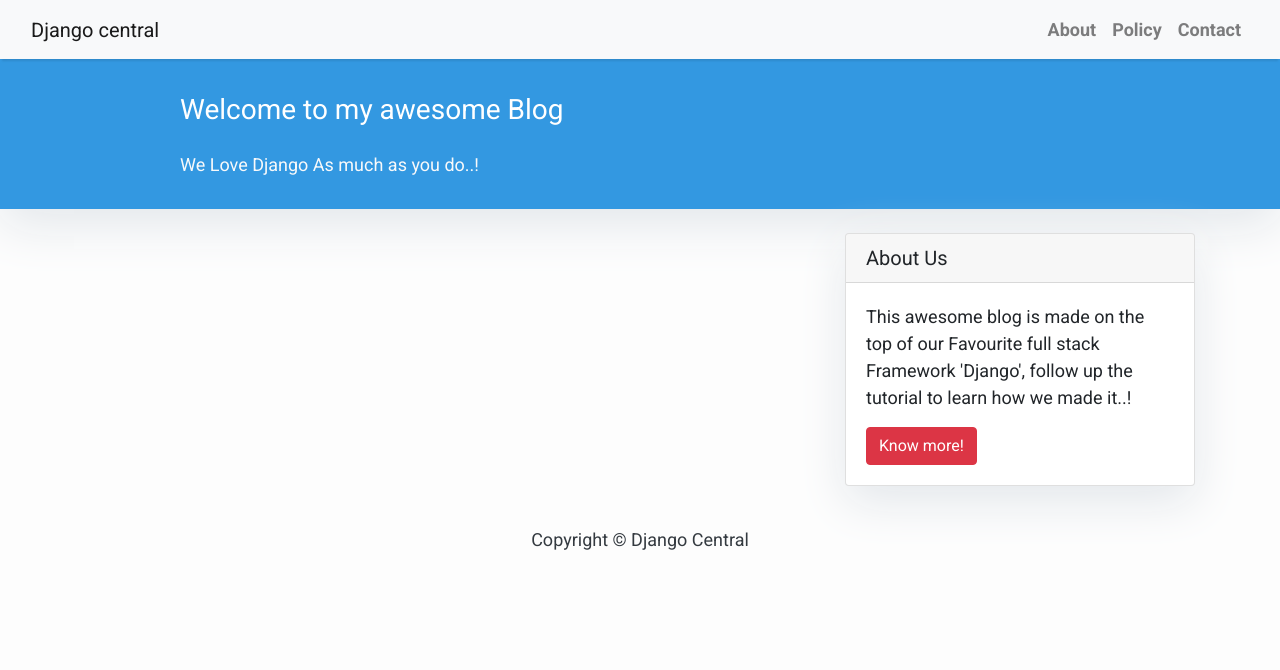
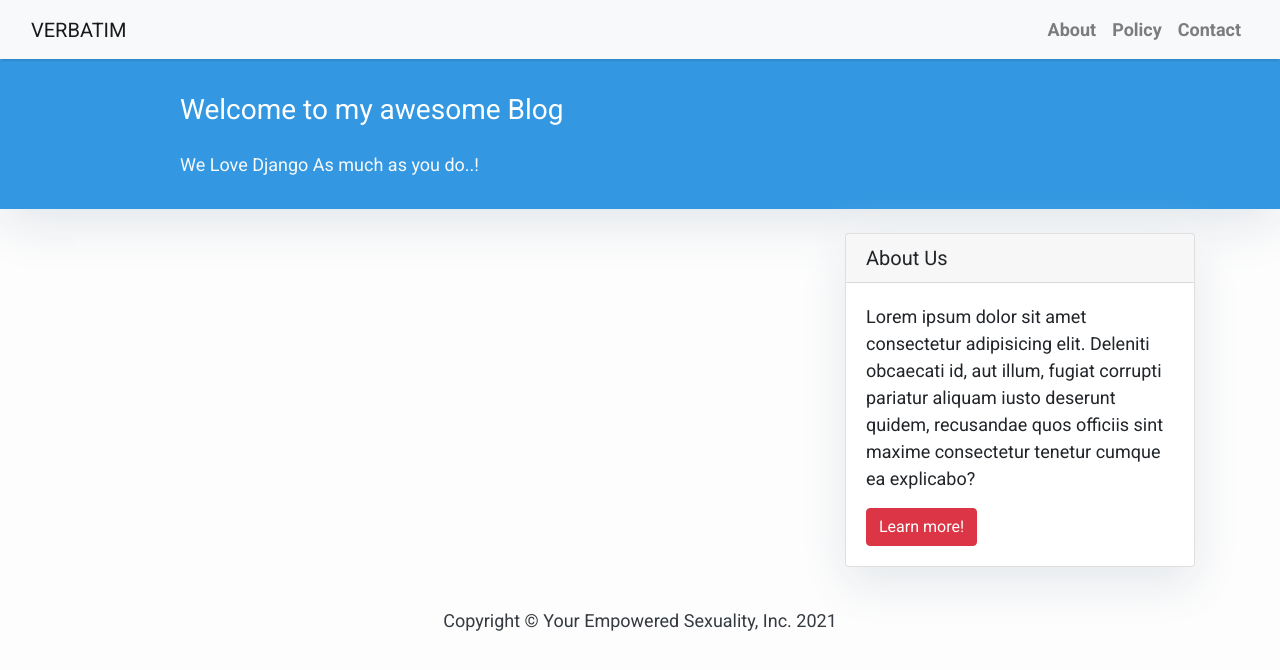
Before and after one commit to nataliesmyth/verbatim, a Django app: template verbatim/templates/index.html in a window 1280 px wide. Shown: the top 670 px of the page. Run offline with Django 3.2, Linux system fonts and the light colour scheme; the template is opened without the code that fills it, so the values that code supplies are empty; some libraries are stand-ins or nearby versions.

Commit message:
add filler content for testing

```diff
--- a/verbatim/templates/base.html
+++ b/verbatim/templates/base.html
@@ -16,7 +16,7 @@
         <!-- Navigation -->
         <nav class="navbar navbar-expand-lg navbar-light bg-light shadow" id="mainNav">
             <div class="container-fluid">
-                <a class="navbar-brand" href="{% url 'home' %}">Django central</a>
+                <a class="navbar-brand" href="{% url 'home' %}">VERBATIM</a>
                 <button class="navbar-toggler navbar-toggler-right" type="button" data-toggle="collapse" data-target="#navbarResponsive"
                     aria-controls="navbarResponsive" aria-expanded="false" aria-label="Toggle navigation">
                     <span class="navbar-toggler-icon"></span>
@@ -41,7 +41,7 @@
         {% endblock content %}
         <!-- Footer -->
         <footer class="py-3 bg-grey">
-            <p class="m-0 text-dark text-center ">Copyright &copy; Django Central</p>
+            <p class="m-0 text-dark text-center ">Copyright &copy; Your Empowered Sexuality, Inc. 2021</p>
         </footer>
     </body>
 </html>
--- a/verbatim/templates/sidebar.html
+++ b/verbatim/templates/sidebar.html
@@ -12,9 +12,9 @@
 <div class="card my-4">
         <h5 class="card-header">About Us</h5>
     <div class="card-body">
-        <p class="card-text"> This awesome blog is made on the top of our Favourite full stack Framework 'Django', follow up the tutorial to learn how we made it..!</p>
-        <a href="https://djangocentral.com/building-a-blog-application-with-django"
-           class="btn btn-danger">Know more!</a>
+        <p class="card-text">Lorem ipsum dolor sit amet consectetur adipisicing elit. Deleniti obcaecati id, aut illum, fugiat corrupti pariatur aliquam iusto deserunt quidem, recusandae quos officiis sint maxime consectetur tenetur cumque ea explicabo?</p>
+        <a href="#"
+           class="btn btn-danger">Learn more!</a>
     </div>
 </div>
 </div>
```
